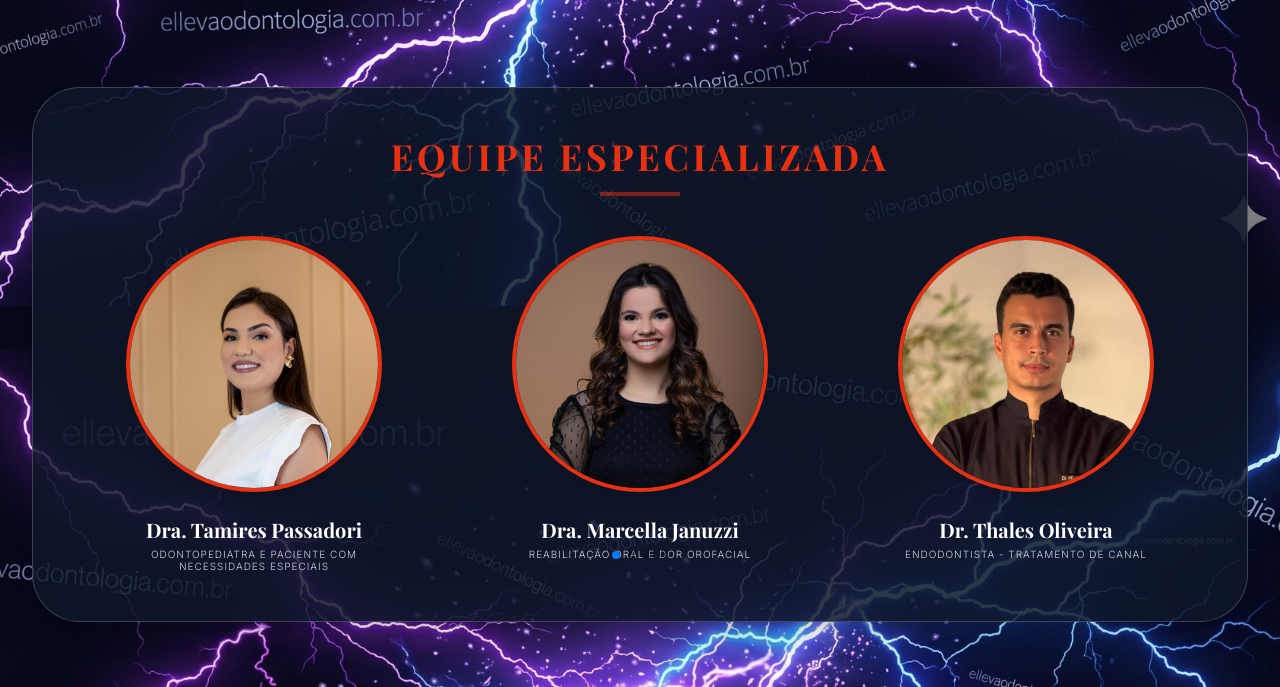
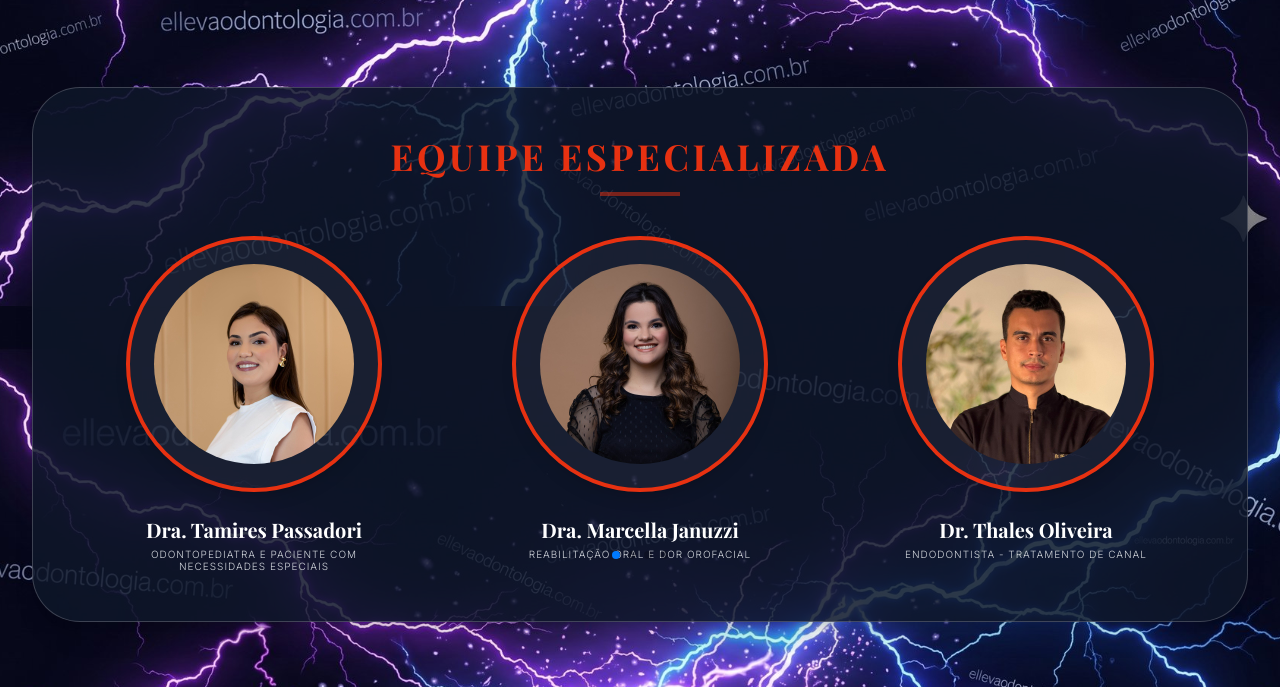
Before and after one commit to valgandolfo/ellevaodonto, a Django app: page / in a window 1280 px wide. Shown: the part 2094-2781 px from the top of the page. Run offline with Django 5.2, Linux system fonts and the light colour scheme; some libraries are stand-ins or nearby versions.

Commit message:
fix: adicionado padding interno nas fotos para evitar corte da cabeça pelo círculo

```diff
--- a/templates/home.html
+++ b/templates/home.html
@@ -140,8 +140,8 @@
                         <!-- 1: Dra Tamires -->
                         <div class="swiper-slide px-4">
                             <div class="text-center group">
-                                <div class="relative w-64 h-64 mx-auto mb-6 rounded-full overflow-hidden border-4 border-[var(--equipe-borda-foto)] shadow-lg transition-transform group-hover:scale-105">
-                                    <img src="{% static 'imagens/dra_tamires.jpg' %}" alt="Dra. Tamires Passadori" class="w-full h-full object-cover object-top">
+                                <div class="relative w-64 h-64 mx-auto mb-6 rounded-full overflow-hidden border-4 border-[var(--equipe-borda-foto)] shadow-lg transition-transform group-hover:scale-105 p-6 bg-white/5">
+                                    <img src="{% static 'imagens/dra_tamires.jpg' %}" alt="Dra. Tamires Passadori" class="w-full h-full object-cover object-top rounded-full">
                                 </div>
                                 <h3 class="text-xl font-bold text-[var(--equipe-nome-medico)] mb-1">Dra. Tamires Passadori</h3>
                                 <p class="text-[var(--equipe-especialidade)] font-light uppercase tracking-widest text-[10px] leading-tight px-4">Odontopediatra e paciente com necessidades especiais</p>
@@ -150,8 +150,8 @@
                         <!-- 2: Dra Marcella -->
                         <div class="swiper-slide px-4">
                             <div class="text-center group">
-                                <div class="relative w-64 h-64 mx-auto mb-6 rounded-full overflow-hidden border-4 border-[var(--equipe-borda-foto)] shadow-lg transition-transform group-hover:scale-105">
-                                    <img src="{% static 'imagens/dra_marcella.jpg' %}" alt="Dra. Marcella Januzzi" class="w-full h-full object-cover object-top">
+                                <div class="relative w-64 h-64 mx-auto mb-6 rounded-full overflow-hidden border-4 border-[var(--equipe-borda-foto)] shadow-lg transition-transform group-hover:scale-105 p-6 bg-white/5">
+                                    <img src="{% static 'imagens/dra_marcella.jpg' %}" alt="Dra. Marcella Januzzi" class="w-full h-full object-cover object-top rounded-full">
                                 </div>
                                 <h3 class="text-xl font-bold text-[var(--equipe-nome-medico)] mb-1">Dra. Marcella Januzzi</h3>
                                 <p class="text-[var(--equipe-especialidade)] font-light uppercase tracking-widest text-[10px] leading-tight px-4">Reabilitação oral e dor orofacial</p>
@@ -160,8 +160,8 @@
                         <!-- 3: Dr. Thales Oliveira -->
                         <div class="swiper-slide px-4">
                             <div class="text-center group">
-                                <div class="relative w-64 h-64 mx-auto mb-6 rounded-full overflow-hidden border-4 border-[var(--equipe-borda-foto)] shadow-lg transition-transform group-hover:scale-105">
-                                    <img src="{% static 'imagens/dr_thales.jpg' %}" alt="Dr. Thales Oliveira" class="w-full h-full object-cover object-top">
+                                <div class="relative w-64 h-64 mx-auto mb-6 rounded-full overflow-hidden border-4 border-[var(--equipe-borda-foto)] shadow-lg transition-transform group-hover:scale-105 p-6 bg-white/5">
+                                    <img src="{% static 'imagens/dr_thales.jpg' %}" alt="Dr. Thales Oliveira" class="w-full h-full object-cover object-top rounded-full">
                                 </div>
                                 <h3 class="text-xl font-bold text-[var(--equipe-nome-medico)] mb-1">Dr. Thales Oliveira</h3>
                                 <p class="text-[var(--equipe-especialidade)] font-light uppercase tracking-widest text-[10px] leading-tight px-4">Endodontista - Tratamento de Canal</p>
@@ -170,8 +170,8 @@
                         <!-- 4: Dra Maria Isabela Gandolfo -->
                         <div class="swiper-slide px-4">
                             <div class="text-center group">
-                                <div class="relative w-64 h-64 mx-auto mb-6 rounded-full overflow-hidden border-4 border-[var(--equipe-borda-foto)] shadow-lg transition-transform group-hover:scale-105">
-                                    <img src="{% static 'imagens/dra_isabela.jpg' %}" alt="Dra. Maria Isabela Gandolfo" class="w-full h-full object-cover object-top">
+                                <div class="relative w-64 h-64 mx-auto mb-6 rounded-full overflow-hidden border-4 border-[var(--equipe-borda-foto)] shadow-lg transition-transform group-hover:scale-105 p-6 bg-white/5">
+                                    <img src="{% static 'imagens/dra_isabela.jpg' %}" alt="Dra. Maria Isabela Gandolfo" class="w-full h-full object-cover object-top rounded-full">
                                 </div>
                                 <h3 class="text-xl font-bold text-[var(--equipe-nome-medico)] mb-1">Dra. Maria Isabela Gandolfo</h3>
                                 <p class="text-[var(--equipe-especialidade)] font-light uppercase tracking-widest text-[10px] leading-tight px-4">Cirurgiã Dentista</p>
```
